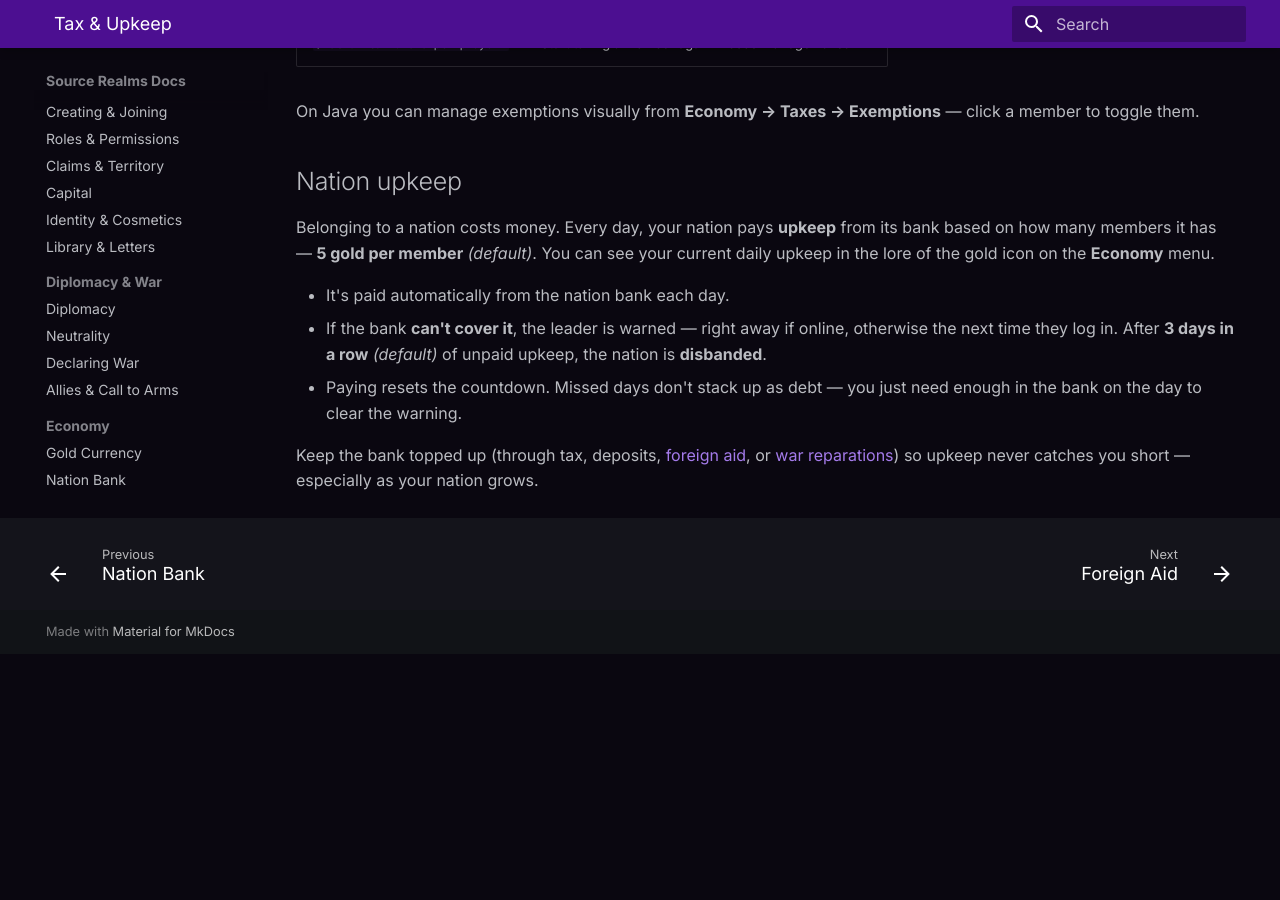
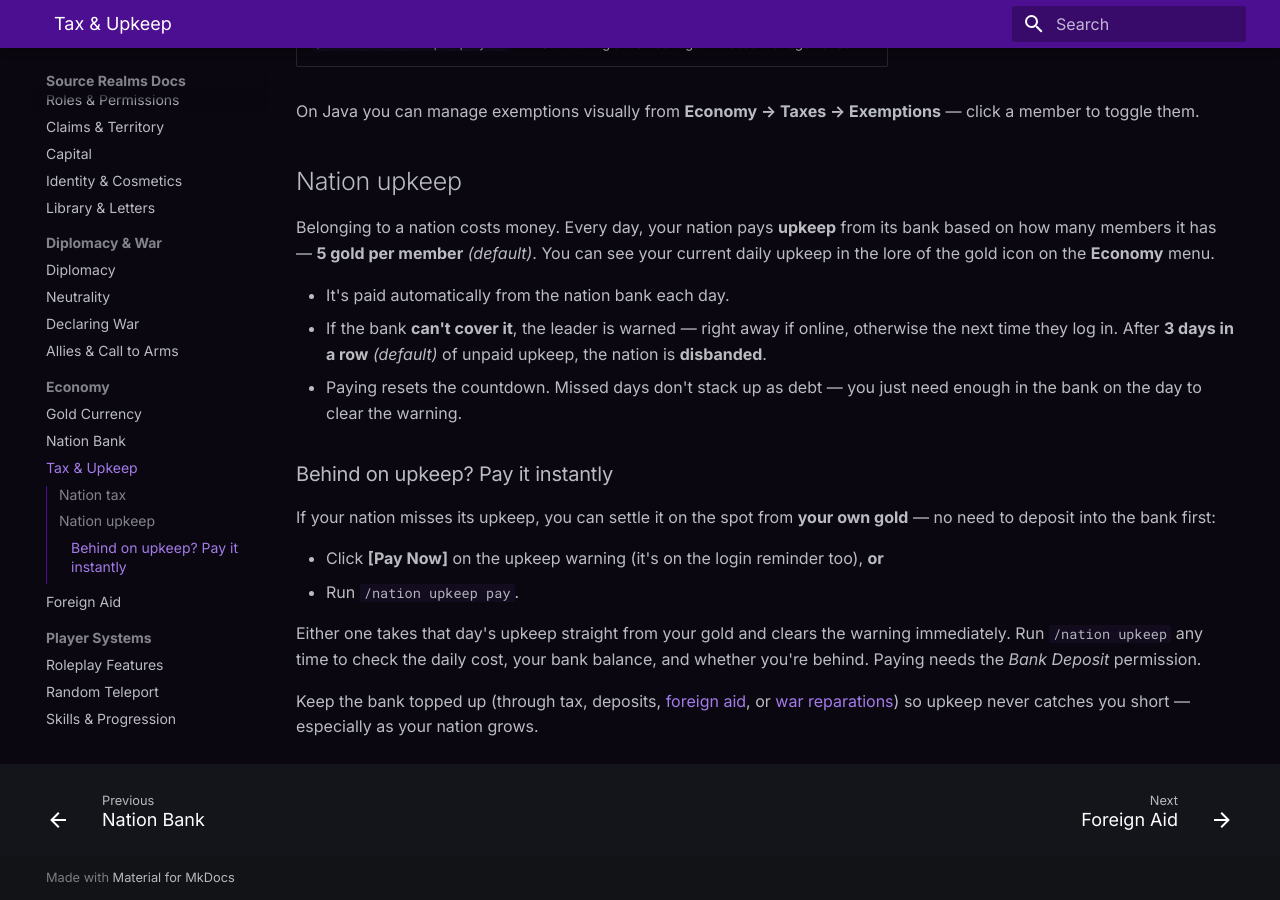
Before and after one commit to SourceRealms/sourcerealms-docs, an MkDocs documentation site: the page built from docs/economy/tax-upkeep.md, in a window 1280 px wide and 900 px high, scrolled down 718 px. Built offline with MkDocs 1.6.1 and Material for MkDocs 9.7.7, drawn with Linux system fonts in a browser that asks for light colours; before the commit the page ends 1372 px from its top, so only the background shows below that.

Commit message:
Document paying overdue upkeep via /nation upkeep pay and the [Pay Now] chip
Adds a subsection under Nation upkeep covering the one-click Pay Now button (on the
warning + login reminder) and /nation upkeep pay / /nation upkeep, matching the
new in-game feature.

```diff
--- a/docs/economy/tax-upkeep.md
+++ b/docs/economy/tax-upkeep.md
@@ -37,6 +37,18 @@ the lore of the gold icon on the **Economy** menu.
 - Paying resets the countdown. Missed days don't stack up as debt — you just need enough in the bank
   on the day to clear the warning.
 
+### Behind on upkeep? Pay it instantly
+
+If your nation misses its upkeep, you can settle it on the spot from **your own gold** — no need to
+deposit into the bank first:
+
+- Click **[Pay Now]** on the upkeep warning (it's on the login reminder too), **or**
+- Run `/nation upkeep pay`.
+
+Either one takes that day's upkeep straight from your gold and clears the warning immediately. Run
+`/nation upkeep` any time to check the daily cost, your bank balance, and whether you're behind.
+Paying needs the *Bank Deposit* permission.
+
 Keep the bank topped up (through tax, deposits, [foreign aid](aid.md), or
 [war reparations](../war/overview.md#7-the-spoils-reparations)) so upkeep never catches you short —
 especially as your nation grows.
```
